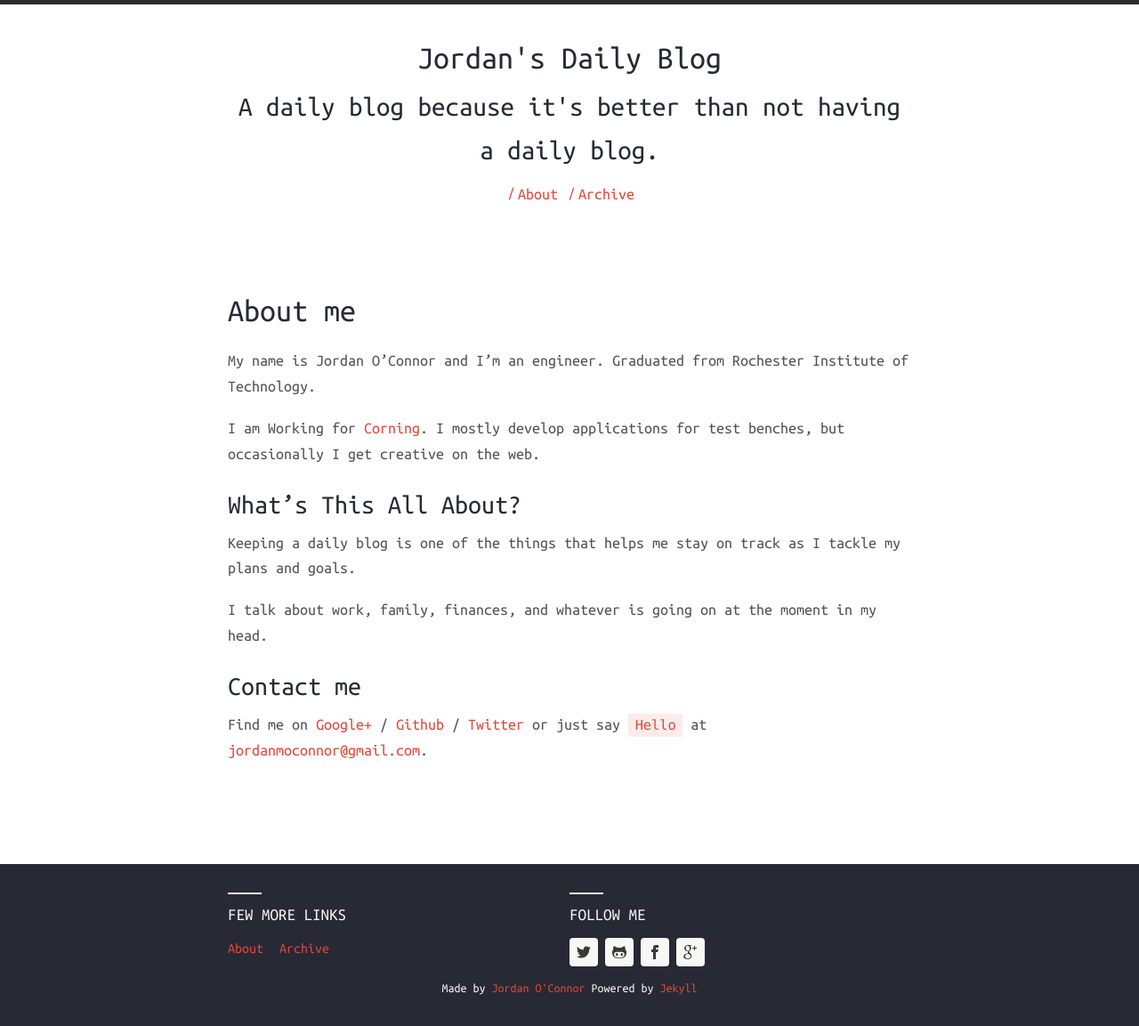
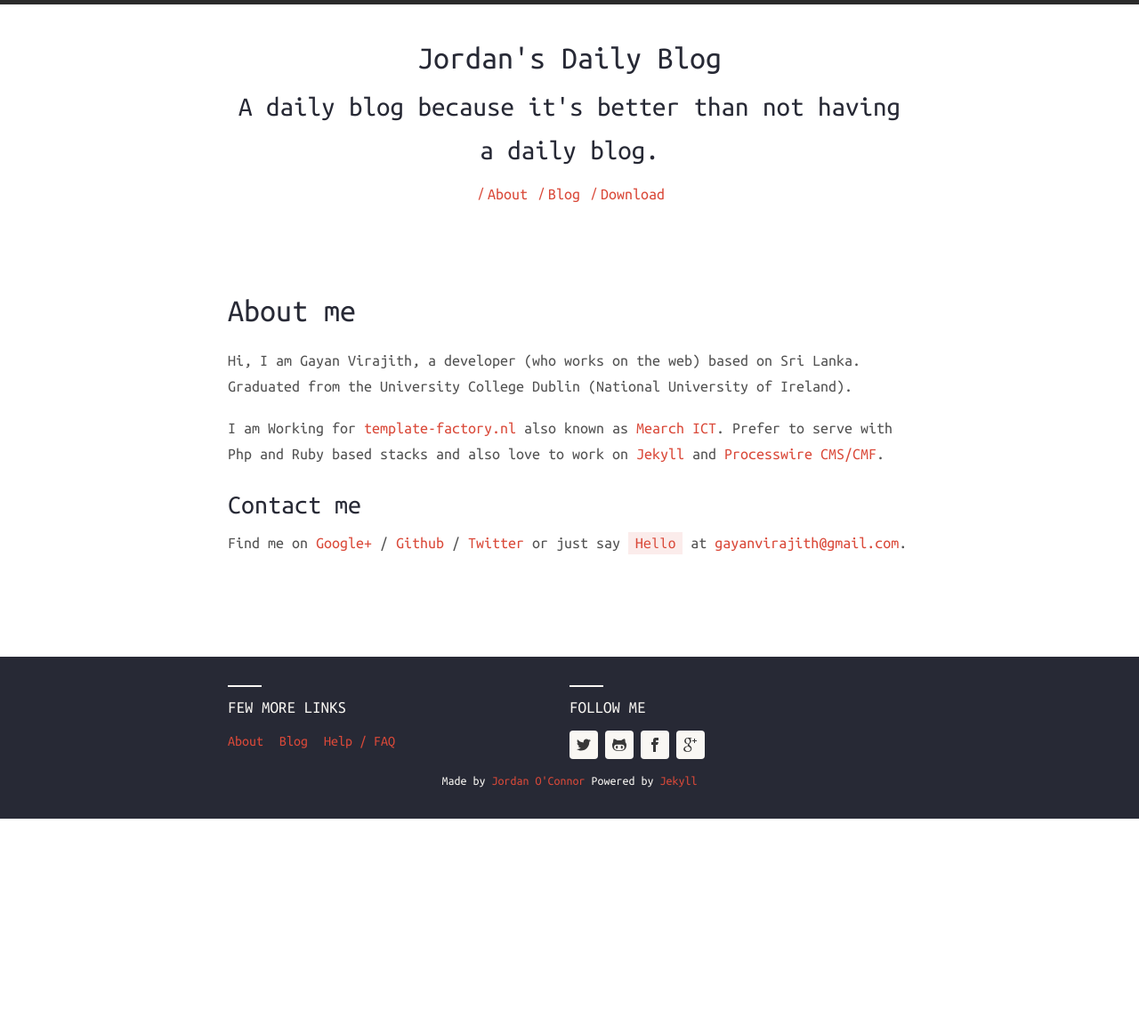
Before and after one commit to Ohhhhhconnor/DailyBlog, a Jekyll site: the page built from about.md, in a window 1280 px wide. Shown: the whole page at 89% size. Built offline with Jekyll 4.4.1, drawn with Linux system fonts in a browser that asks for light colours; nearby versions of some CDN libraries; after the commit the page ends 920 px from its top, so only the background shows below that.

Commit message:
Revert "Update"
This reverts commit 60a2310b42a7f9634065d56172c9ba667fb80a90.

```diff
--- a/_includes/footer-links.html
+++ b/_includes/footer-links.html
@@ -1,6 +1,6 @@
 <h6>Few more links</h6>
 <ul class="menu">
     <li><a href="{{ '/about' | prepend: site.baseurl | prepend: site.url }}">About</a></li>
-    <li><a href="{{ '/archive' | prepend: site.baseurl | prepend: site.url }}">Archive</a></li>
-    <!-- <li><a href="{{ '/faq' | prepend: site.baseurl | prepend: site.url }}">Help / FAQ</a></li> -->
+    <li><a href="{{ '/blog' | prepend: site.baseurl | prepend: site.url }}">Blog</a></li>
+    <li><a href="{{ '/faq' | prepend: site.baseurl | prepend: site.url }}">Help / FAQ</a></li>
 </ul>
--- a/_includes/header-links.html
+++ b/_includes/header-links.html
@@ -3,14 +3,14 @@
 		<a href="{{ '/about' | prepend: site.baseurl | prepend: site.url }}">About</a><span>/</span>
 	</li>
 	<li>
-		<a href="{{ '/archive' | prepend: site.baseurl | prepend: site.url }}">Archive</a><span>/</span>
+		<a href="{{ '/blog' | prepend: site.baseurl | prepend: site.url }}">Blog</a><span>/</span>
 	</li>
-	<!-- {% if site.harmony.social.github %}
+	{% if site.harmony.social.github %}
 	<li>
 		<a title="{{ site.harmony.social.github }} on Github"
 			href="https://github.com/gayanvirajith/harmony" target="_blank">
 			Download
 		</a><span>/</span>
 	</li>
-	{% endif %} -->
+	{% endif %}
 </ul>
--- a/about.md
+++ b/about.md
@@ -4,28 +4,24 @@ title: About me
 permalink: /about/
 ---
 
-My name is Jordan O'Connor and I'm an engineer.
-Graduated from Rochester Institute of Technology.
+Hi, I am Gayan Virajith, a developer (who works on the web) based on Sri Lanka.
+Graduated from the University College Dublin (National University of Ireland).
 
-I am Working for [Corning][corning].
-I mostly develop applications for test benches, but
-occasionally I get creative on the web.
-
-### What's This All About?
-
-Keeping a daily blog is one of the things that helps
-me stay on track as I tackle my plans and goals.
-
-I talk about work, family, finances, and whatever is going on
-at the moment in my head.
+I am Working for [template-factory.nl][tf] also known as [Mearch ICT][m].
+Prefer to serve with Php and Ruby based stacks and also love to work
+on [Jekyll][jekyll] and [Processwire CMS/CMF][pw].
 
 ### Contact me
 
 Find me on [Google+][google] / [Github][github] / [Twitter][Twitter] or just say `Hello` at
-[jordanmoconnor@gmail.com](gayanvirajith@gmail.com).
+[gayanvirajith@gmail.com](gayanvirajith@gmail.com).
 
 
-[corning]: http://corning.com
-[github]: https://github.com/ohhhhhconnor
-[google]: https://plus.google.com/+jordanmoconnor
-[twitter]: https://twitter.com/ohhhhhhconnor
+[tf]: http://template-factory.nl
+[m]: http://mearch.com
+[pw]: http://processwire.com
+[pwf]: http://processwire.com/talk
+[jekyll]: http://jekyllrb.com
+[github]: https://github.com/gayanvirajith
+[google]: https://plus.google.com/+GayanVirajith
+[twitter]: https://twitter.com/gayanvirajith
```
Also changed, not shown: blog.md (line endings or trailing spaces).
